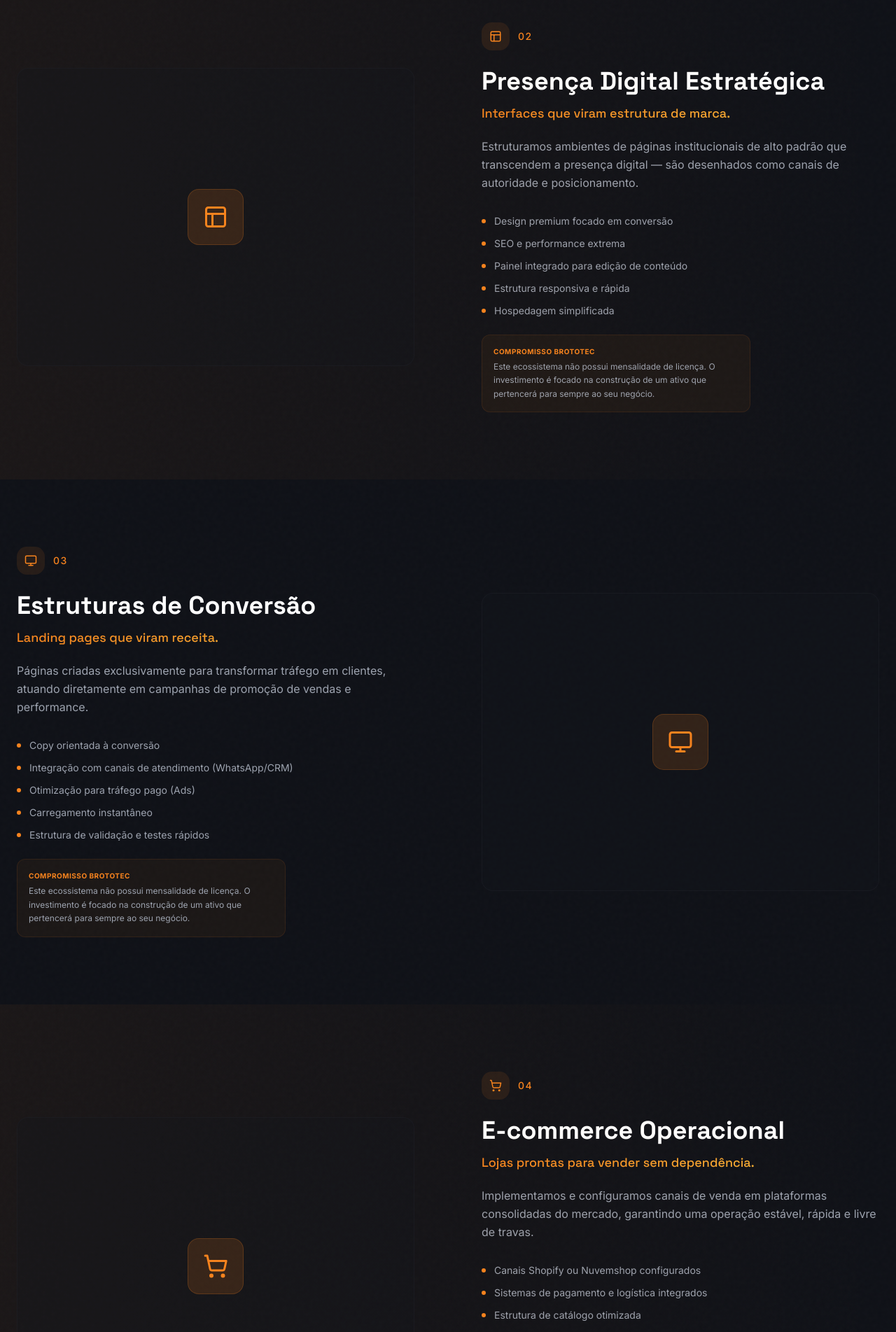
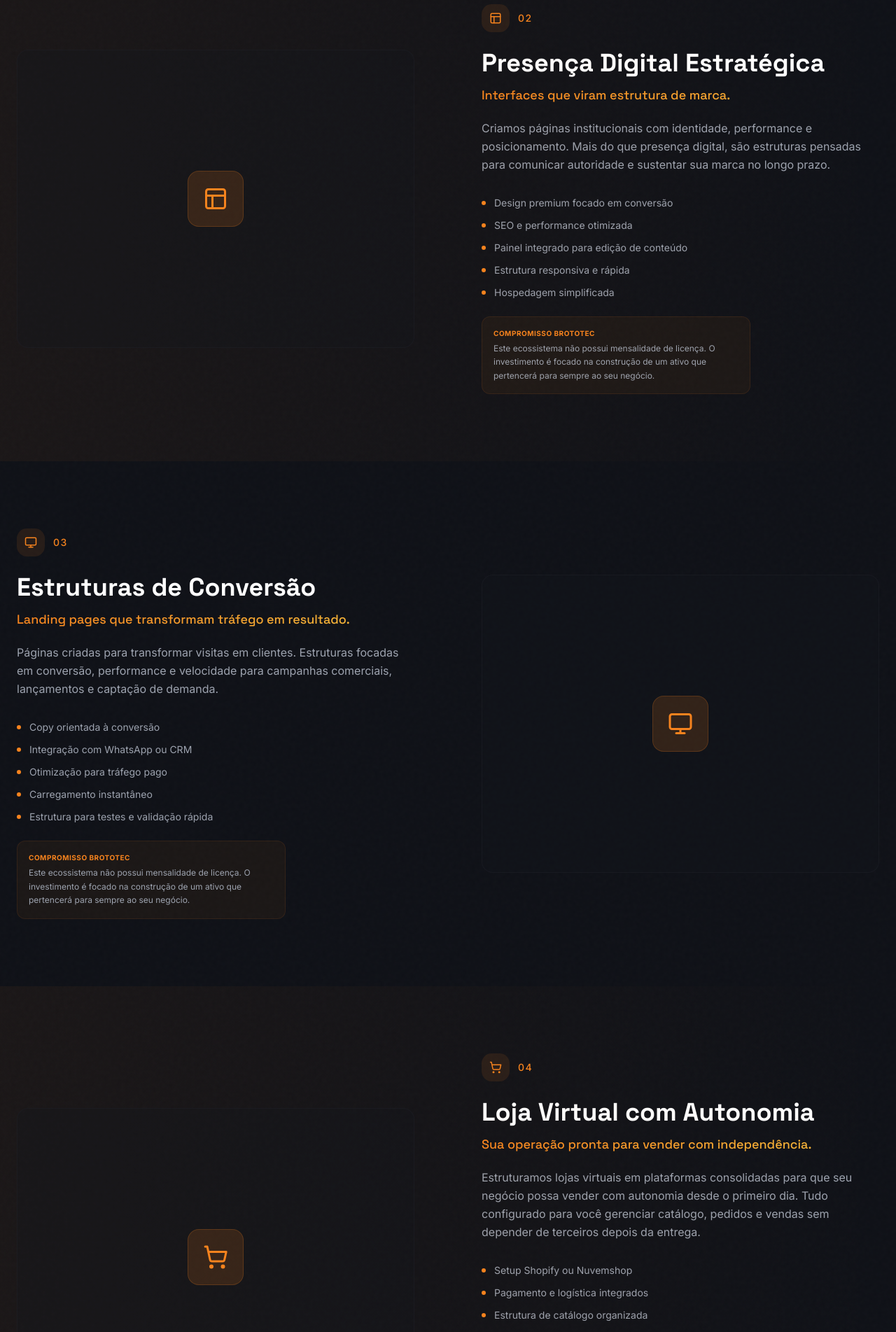
Before and after one commit to marllonpanisset/brototec, a React (Vite) app: page /solucoes in a window 1280 px wide. Shown: the part 1697-3600 px from the top of the page at 70% size. Built offline with nearby package versions, Linux system fonts and the light colour scheme.

Commit message:
refactor: atualiza seção de soluções com novo posicionamento para loja virtual

```diff
--- a/src/pages/Solucoes.jsx
+++ b/src/pages/Solucoes.jsx
@@ -1,4 +1,11 @@
-import { Monitor, ShoppingCart, LayoutGrid, Layout, Megaphone } from "lucide-react";
+import {
+  Monitor,
+  ShoppingCart,
+  LayoutGrid,
+  Layout,
+  Megaphone,
+} from "lucide-react";
+
 import Navbar from "../components/layout/Navbar";
 import Footer from "../components/layout/Footer";
 import CtaSection from "../components/home/CtaSection";
@@ -12,13 +19,13 @@ const services = [
     title: "Design de Painéis & Fluxos Visuais",
     tagline: "Seu negócio rodando com total autonomia.",
     description:
-      "Configuramos painéis integrados e customizados para centralizar a visualização de indicadores e fluxos do seu negócio. Estruturas organizadas sob medida para visualização limpa, escalável e sua para sempre.",
+      "Configuramos painéis integrados e personalizados para centralizar indicadores, processos e fluxos do seu negócio. Estruturas organizadas sob medida para uma visualização limpa, escalável e totalmente sua.",
     items: [
       "Painéis e organizadores visuais",
       "Organização de fluxos e rotinas",
       "Estruturação de relatórios e faturamento",
       "Interfaces multiusuário intuitivas",
-      "Ambiente de visualização centralizado e seguro",
+      "Ambiente centralizado e seguro",
     ],
   },
   {
@@ -26,10 +33,10 @@ const services = [
     title: "Presença Digital Estratégica",
     tagline: "Interfaces que viram estrutura de marca.",
     description:
-      "Estruturamos ambientes de páginas institucionais de alto padrão que transcendem a presença digital — são desenhados como canais de autoridade e posicionamento.",
+      "Criamos páginas institucionais com identidade, performance e posicionamento. Mais do que presença digital, são estruturas pensadas para comunicar autoridade e sustentar sua marca no longo prazo.",
     items: [
       "Design premium focado em conversão",
-      "SEO e performance extrema",
+      "SEO e performance otimizada",
       "Painel integrado para edição de conteúdo",
       "Estrutura responsiva e rápida",
       "Hospedagem simplificada",
@@ -38,29 +45,29 @@ const services = [
   {
     icon: Monitor,
     title: "Estruturas de Conversão",
-    tagline: "Landing pages que viram receita.",
+    tagline: "Landing pages que transformam tráfego em resultado.",
     description:
-      "Páginas criadas exclusivamente para transformar tráfego em clientes, atuando diretamente em campanhas de promoção de vendas e performance.",
+      "Páginas criadas para transformar visitas em clientes. Estruturas focadas em conversão, performance e velocidade para campanhas comerciais, lançamentos e captação de demanda.",
     items: [
       "Copy orientada à conversão",
-      "Integração com canais de atendimento (WhatsApp/CRM)",
-      "Otimização para tráfego pago (Ads)",
+      "Integração com WhatsApp ou CRM",
+      "Otimização para tráfego pago",
       "Carregamento instantâneo",
-      "Estrutura de validação e testes rápidos",
+      "Estrutura para testes e validação rápida",
     ],
   },
   {
     icon: ShoppingCart,
-    title: "E-commerce Operacional",
-    tagline: "Lojas prontas para vender sem dependência.",
+    title: "Loja Virtual com Autonomia",
+    tagline: "Sua operação pronta para vender com independência.",
     description:
-      "Implementamos e configuramos canais de venda em plataformas consolidadas do mercado, garantindo uma operação estável, rápida e livre de travas.",
+      "Estruturamos lojas virtuais em plataformas consolidadas para que seu negócio possa vender com autonomia desde o primeiro dia. Tudo configurado para você gerenciar catálogo, pedidos e vendas sem depender de terceiros depois da entrega.",
     items: [
-      "Canais Shopify ou Nuvemshop configurados",
-      "Sistemas de pagamento e logística integrados",
-      "Estrutura de catálogo otimizada",
-      "Design fluido focado em conversão",
-      "Entrega pronta para faturamento",
+      "Setup Shopify ou Nuvemshop",
+      "Pagamento e logística integrados",
+      "Estrutura de catálogo organizada",
+      "Design focado em conversão",
+      "Entrega pronta para operação",
     ],
   },
 ];
@@ -83,37 +90,44 @@ export default function Solucoes() {
         ))}
       </div>
 
-      {/* SOCIAL MEDIA (OPCIONAL) */}
+      {/* SOCIAL MEDIA */}
       <section className="py-24 border-t border-border/40">
         <div className="max-w-5xl mx-auto px-6">
           <div className="border border-border/40 rounded-2xl p-10 bg-card/30 backdrop-blur-sm space-y-6">
-
             <div className="flex items-center gap-4">
               <div className="w-10 h-10 rounded-xl bg-primary/10 flex items-center justify-center">
                 <Megaphone className="text-primary" size={18} />
               </div>
+
               <div>
-                <h2 className="font-heading text-2xl font-bold text-white">Social Media Estratégico</h2>
-                <p className="text-sm text-muted-foreground italic text-gradient-amber">Posicionamento e acompanhamento de marca.</p>
+                <h2 className="font-heading text-2xl font-bold text-white">
+                  Social Media Estratégico
+                </h2>
+
+                <p className="text-sm text-muted-foreground italic text-gradient-amber">
+                  Posicionamento e consistência visual para sua marca.
+                </p>
               </div>
             </div>
 
             <p className="text-sm text-muted-foreground leading-relaxed max-w-2xl">
-              Criação de conteúdo com design profissional e diagramação editorial para alimentar sua presença digital.
-              Ideal para marcas que já estruturaram sua interface independente e querem focar em atrair novos clientes com autoridade visual.
+              Criação de conteúdo com direção visual e linguagem consistente
+              para fortalecer sua presença digital. Ideal para marcas que já
+              possuem sua estrutura online definida e querem comunicar com mais
+              clareza, frequência e autoridade.
             </p>
 
             <div className="grid sm:grid-cols-2 gap-4 text-xs text-muted-foreground">
               <ul className="space-y-2">
                 <li>• Planejamento de comunicação e linha editorial</li>
-                <li>• Design High-End para posts, informativos e carrosséis</li>
+                <li>• Design visual para posts e carrosséis</li>
               </ul>
+
               <ul className="space-y-2">
-                <li>• Gestão de posicionamento visual unificado</li>
-                <li>• Relatórios de alcance e engajamento mensal</li>
+                <li>• Consistência visual de posicionamento</li>
+                <li>• Relatórios de alcance e acompanhamento mensal</li>
               </ul>
             </div>
-
           </div>
         </div>
       </section>
@@ -122,9 +136,9 @@ export default function Solucoes() {
 
       <CtaSection
         heading="Construa seu patrimônio digital hoje."
-        body="Pare de pagar taxas abusivas por ferramentas travadas. Vamos estruturar um ecossistema que pertence inteiramente ao seu negócio."
-        cta="Solicitar Proposta de Projeto"
-        hint="Projetos com escopo fechado e autonomia vitalícia."
+        body="Estruture sua presença digital com autonomia real. Projetos pensados para funcionar com performance, identidade e controle total depois da entrega."
+        cta="Solicitar proposta de projeto"
+        hint="Projetos com escopo fechado e autonomia após entrega."
       />
 
       <Footer />
```
